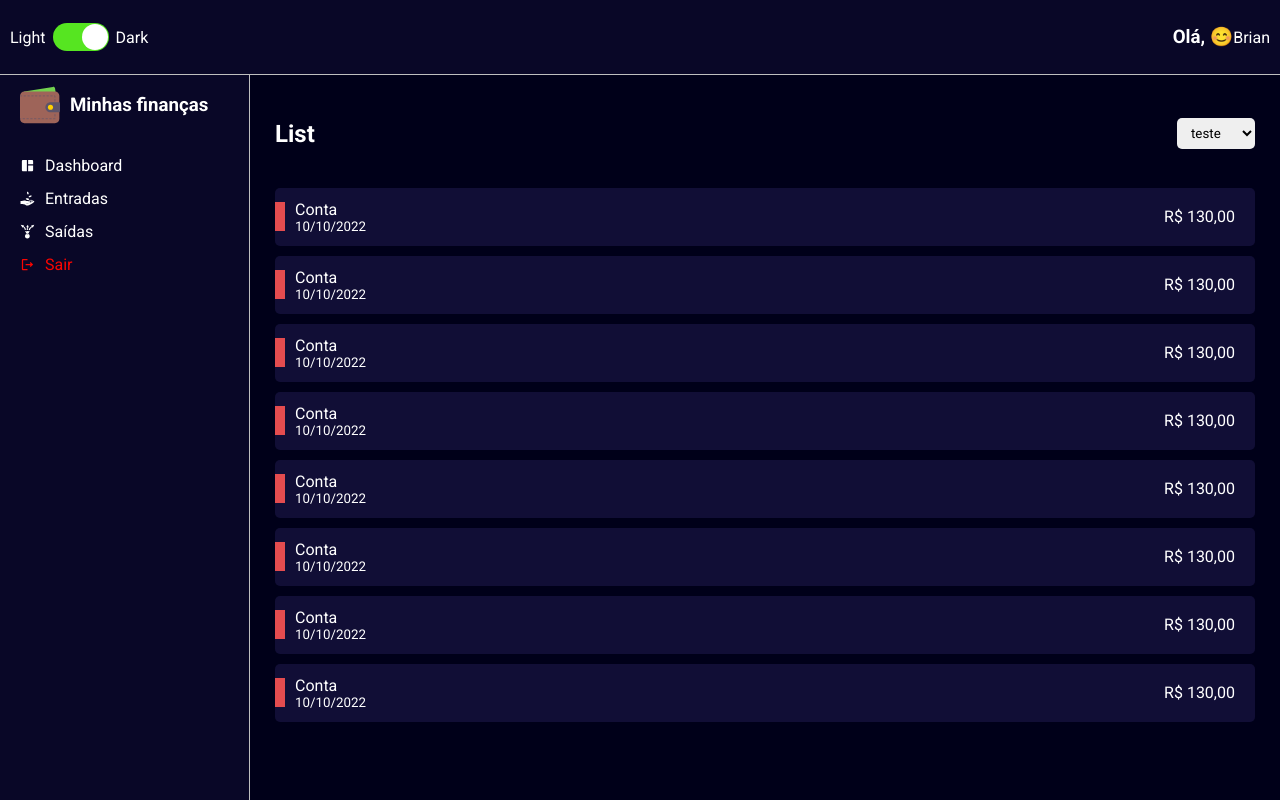
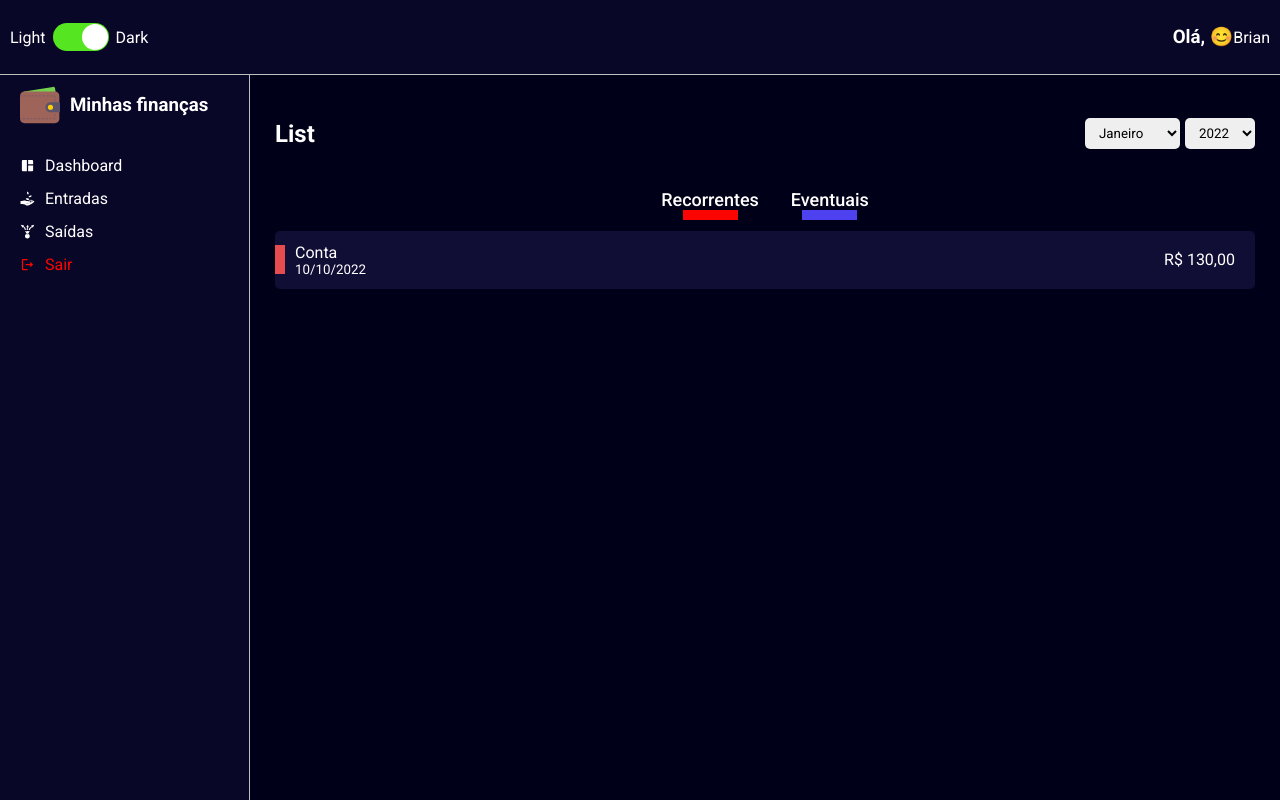
Before and after one commit to BVictorsk/my_finances, a React (Create React App) app: page / in a window 1280 px wide. Built offline with nearby package versions, Linux system fonts and the light colour scheme.

Commit message:
added filter component

```diff
--- a/src/components/historyFinancesCard/index.tsx
+++ b/src/components/historyFinancesCard/index.tsx
@@ -2,7 +2,6 @@
 import { Container, Tag } from './styles'
 
 interface IHistoryFinancesCardProps {
-    cardColor: string;
     tagColor: string;
     title: string;
     subtitle: string;
@@ -10,14 +9,13 @@
 }
 
 const HistoryFinancesCard: React.FC<IHistoryFinancesCardProps> = ({
-    cardColor,
     tagColor,
     title,
     subtitle,
     amount
 }) => {
     return (
-        <Container color={cardColor}>
+        <Container>
             <Tag color={tagColor} />
             <div>
                 <span>{title}</span>
--- a/src/components/historyFinancesCard/styles.ts
+++ b/src/components/historyFinancesCard/styles.ts
@@ -1,15 +1,11 @@
 import styled from "styled-components";
-
-interface IContainerProps {
-    color: string;
-}
 
 interface ITagProps {
     color: string;
 }
 
-export const Container = styled.li<IContainerProps> `
-    background-color: ${props => props.color};
+export const Container = styled.li `
+    background-color: ${props => props.theme.colors.tertiary};
 
     list-style: none;
     border-radius: 5px;
--- a/src/pages/list/index.tsx
+++ b/src/pages/list/index.tsx
@@ -1,78 +1,48 @@
 import React from 'react'
-import { Container, Content } from './styles'
+import { Container, Content, Filters } from './styles'
 import Header from '../../components/header'
 import SelectInput from '../../components/selectInput';
 import HistoryFinancesCard from '../../components/historyFinancesCard';
 
 const List: React.FC = () => {
-    const options = [
-        {value: 'teste', label: 'teste'},
-        {value: 'teste1', label: 'teste1'}
+    const months = [
+        {value: 1 , label: 'Janeiro'},
+        {value: 2 , label: 'Fevereiro'},
+        {value: 3 , label: 'Março'}
+    ]
+
+    const years = [
+        {value: 2022 , label: 2022},
+        {value: 2021 , label: 2021},
+        {value: 2020 , label: 2020},
     ]
 
     return (
         <Container>
             <Header title="List">
-                <SelectInput options={options} />
+                <SelectInput options={months} />
+                <SelectInput options={years} />
             </Header>
+
+            <Filters>
+                <button
+                type="button"
+                className="tag-filter tag-filter-recurrent"
+                >Recorrentes</button>
+                <button
+                type="button"
+                className="tag-filter tag-filter-eventual"
+                >Eventuais</button>
+            </Filters>
 
             <Content>
                 <HistoryFinancesCard
-                cardColor="#110e36"
                 tagColor="#e44c4f"
                 title="Conta"
                 subtitle="10/10/2022"
                 amount="R$ 130,00"
                 />
-                <HistoryFinancesCard
-                cardColor="#110e36"
-                tagColor="#e44c4f"
-                title="Conta"
-                subtitle="10/10/2022"
-                amount="R$ 130,00"
-                />
-                <HistoryFinancesCard
-                cardColor="#110e36"
-                tagColor="#e44c4f"
-                title="Conta"
-                subtitle="10/10/2022"
-                amount="R$ 130,00"
-                />
-                <HistoryFinancesCard
-                cardColor="#110e36"
-                tagColor="#e44c4f"
-                title="Conta"
-                subtitle="10/10/2022"
-                amount="R$ 130,00"
-                />
-                <HistoryFinancesCard
-                cardColor="#110e36"
-                tagColor="#e44c4f"
-                title="Conta"
-                subtitle="10/10/2022"
-                amount="R$ 130,00"
-                />
-                <HistoryFinancesCard
-                cardColor="#110e36"
-                tagColor="#e44c4f"
-                title="Conta"
-                subtitle="10/10/2022"
-                amount="R$ 130,00"
-                />
-                <HistoryFinancesCard
-                cardColor="#110e36"
-                tagColor="#e44c4f"
-                title="Conta"
-                subtitle="10/10/2022"
-                amount="R$ 130,00"
-                />
-                <HistoryFinancesCard
-                cardColor="#110e36"
-                tagColor="#e44c4f"
-                title="Conta"
-                subtitle="10/10/2022"
-                amount="R$ 130,00"
-                />
+
             </Content>
 
         </Container>
--- a/src/pages/list/styles.ts
+++ b/src/pages/list/styles.ts
@@ -3,3 +3,56 @@
 export const Container = styled.div ``;
 
 export const Content = styled.div ``;
+
+export const Filters = styled.div `
+    width: 100%;
+    display: flex;
+    justify-content: center;
+
+    .tag-filter {
+        font-size: 18px;
+        font-weight: 500;
+        background: none;
+        color: ${props => props.theme.colors.white};
+
+        margin: 0 10px;
+
+        transition: opacity .3s;
+
+        &:hover {
+            opacity: .7;
+        }
+
+        :after {
+            content: '';
+            display: block;
+            width: 55px;
+            margin: 0 auto;
+            border-bottom: 10px solid ${props => props.theme.colors.warning}
+        }
+    }
+
+    .tag-filter-recurrent::after {
+            content: '';
+            display: block;
+            width: 55px;
+            margin: 0 auto;
+            border-bottom: 10px solid ${props => props.theme.colors.warning}
+        }
+
+    .tag-filter-eventual::after {
+            content: '';
+            display: block;
+            width: 55px;
+            margin: 0 auto;
+            border-bottom: 10px solid ${props => props.theme.colors.success}
+        }
+
+    .tag-filter-recurrent::after {
+            content: '';
+            display: block;
+            width: 55px;
+            margin: 0 auto;
+            border-bottom: 10px solid ${props => props.theme.colors.warning}
+        }
+`;
```
